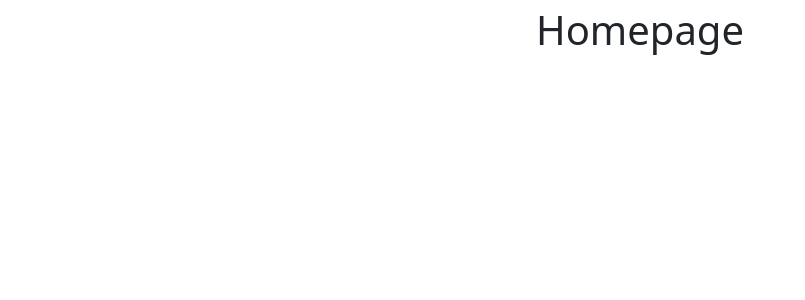
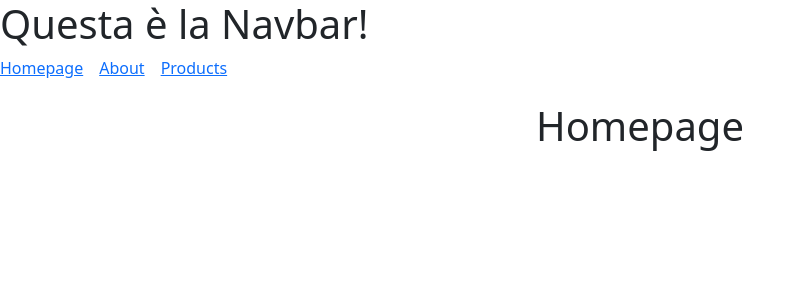
Before and after one commit to NotAlex575/react-router, a React (Vite) app: page / in a window 1280 px wide. Shown: the top 300 px of the page, without its empty margins (0-805 px from the left). Built offline with nearby package versions, Linux system fonts and the light colour scheme.

Commit message:
dimenticato di inserire le route figlie all'interno della route che deve essere visibile in tutte le pagine (ovvero defaultlayout che contiene la navbar)

```diff
--- a/src/App.jsx
+++ b/src/App.jsx
@@ -11,10 +11,11 @@ function App() {
     <>
       <BrowserRouter>
         <Routes>
-          <Route element={<Defaultlayout></Defaultlayout>}></Route>
-          <Route path="/" element={<Homepage></Homepage>}></Route>
-          <Route path="/about" element={<About></About>}></Route>
-          <Route path="/products" element={<Products></Products>}></Route>
+          <Route element={<Defaultlayout></Defaultlayout>}>
+            <Route path="/" element={<Homepage></Homepage>}></Route>
+            <Route path="/about" element={<About></About>}></Route>
+            <Route path="/products" element={<Products></Products>}></Route>
+          </Route>
         </Routes>
       </BrowserRouter>
     </>
```
